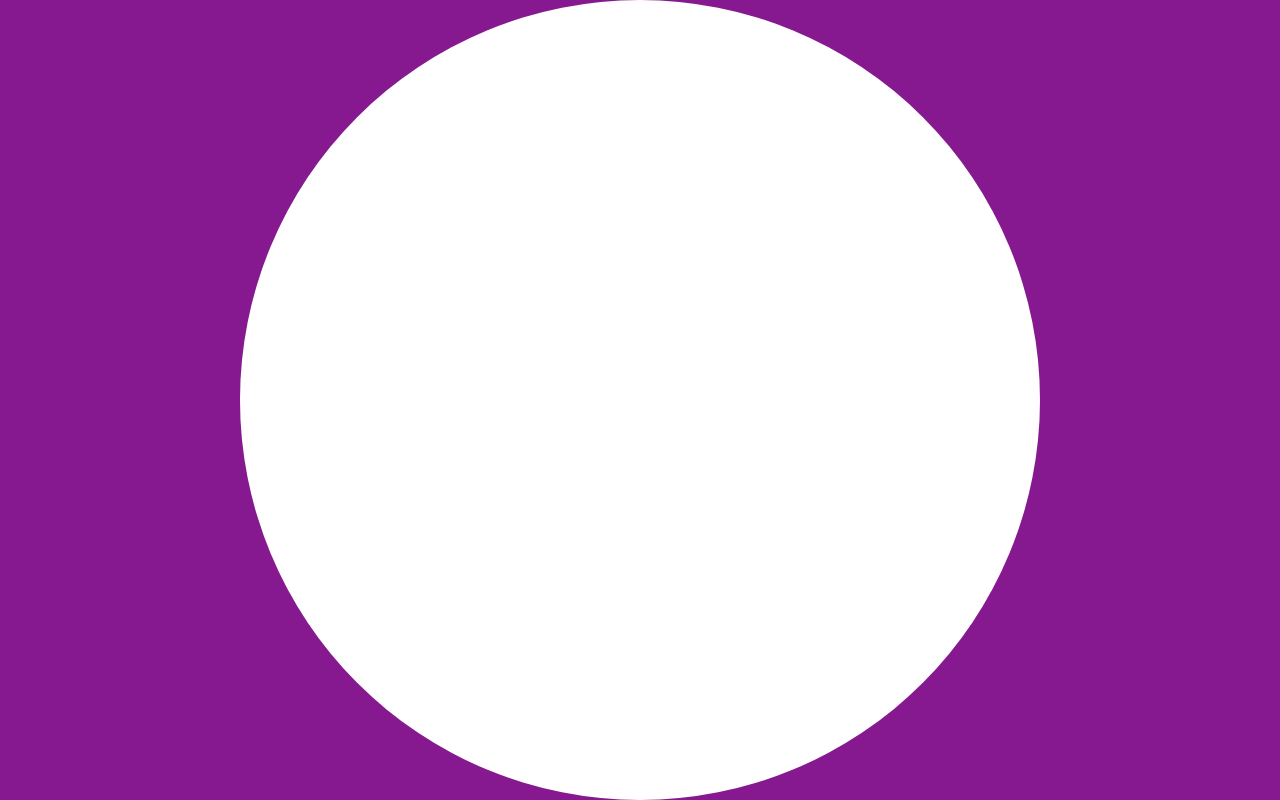
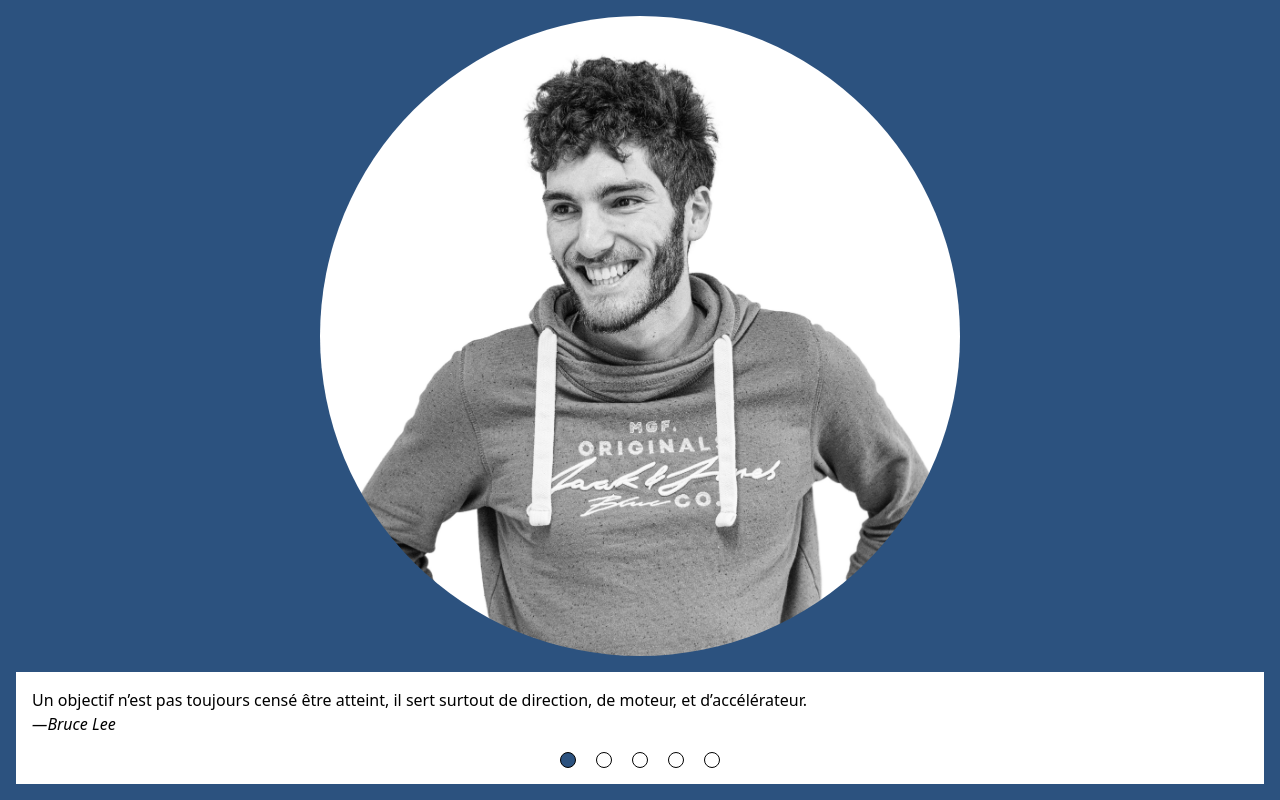
Before and after one commit to Airthee/airthee-website, a Gatsby app in the folder src/apps/website-gatsby/: page / in a window 1280 px wide. Built offline with nearby package versions, Linux system fonts and the light colour scheme.

Commit message:
add hero section

```diff
--- /dev/null
+++ b/src/apps/website-gatsby/src/components/RotatingCitations.tsx
@@ -0,0 +1,30 @@
+import * as React from 'react';
+import { useInterval } from '../hooks/useInterval';
+
+export interface CitationProps {
+    message: string;
+    author: string;
+  }
+
+export function RotatingCitation(props: {citations: CitationProps[], period: number}) {
+    const [index, setIndex] = React.useState(0);
+    const currentCitation = props.citations[index];
+
+    useInterval(props.period, () => {
+      setIndex((currentIndex) => (currentIndex + 1) % (props.citations.length));
+    });
+
+    return (
+      <div className="bg-white p-4 w-full">
+        <blockquote>
+          <p>{currentCitation.message}</p>
+        </blockquote>
+        <p className="italic">—{currentCitation.author}</p>
+        <div className="mt-4 flex flex-row justify-center space-x-5">
+          {props.citations.map((_, i) => (
+            <div key={i} onClick={() => setIndex(i)} className={`border border-black h-2 w-4 h-4 rounded-full cursor-pointer ${i === index ? 'bg-primary' : ''}`}></div>
+          ))}
+        </div>
+      </div>
+    )
+  }
--- /dev/null
+++ b/src/apps/website-gatsby/src/data/citations.ts
@@ -0,0 +1,28 @@
+import { CitationProps } from "../components/RotatingCitations";
+
+export const citations: CitationProps[] = [
+  {
+    message:
+      "Un objectif n’est pas toujours censé être atteint, il sert surtout de direction, de moteur, et d’accélérateur.",
+    author: "Bruce Lee",
+  },
+  {
+    message:
+      "La seule façon de faire du bon travail est d’aimer ce que vous faites. Si vous n’avez pas encore trouvé, continuez à chercher.",
+    author: "Steve Jobs",
+  },
+  {
+    message:
+      "Croire en soi est la première étape pour atteindre un objectif. Si vous pensez que vous allez échouer, vous le ferez probablement.",
+    author: "Will Smith",
+  },
+  {
+    message:
+      "Si vous voulez mener une vie heureuse, associez-la à un objectif, et non à des personnes ou à des objets.",
+    author: "Albert Einstein",
+  },
+  {
+    message: "L'échec est le fondement de la réussite.",
+    author: "Lao Tseu",
+  },
+];
--- /dev/null
+++ b/src/apps/website-gatsby/src/data/index.ts
@@ -0,0 +1 @@
+export * from './citations'
--- /dev/null
+++ b/src/apps/website-gatsby/src/hooks/useInterval.ts
@@ -0,0 +1,11 @@
+import * as React from "react";
+import { interval } from "rxjs";
+
+export function useInterval(period: number, callback: () => void) {
+    React.useEffect(() => {
+        const subscription = interval(period)
+          .subscribe(callback)
+
+        return () => subscription.unsubscribe();
+      }, [])
+}
--- a/src/apps/website-gatsby/src/pages/index.tsx
+++ b/src/apps/website-gatsby/src/pages/index.tsx
@@ -1,15 +1,38 @@
-import * as React from "react"
+import { StaticImage } from "gatsby-plugin-image";
+import * as React from "react";
+import { citations } from "../data";
+import { RotatingCitation } from "../components/RotatingCitations";
+
+function HeroSection() {
+  return (
+    <section className="bg-primary h-screen px-4 flex justify-center items-center flex-col space-y-4">
+      <div className="max-h-[80vh] max-w-full aspect-square">
+        <StaticImage
+          className="rounded-full"
+          src="../images/me.jpg"
+          alt="Photo de moi en noir et blanc, souriant dans un style décontracté, portant un sweat"
+        />
+      </div>
+      <RotatingCitation
+        period={10_000}
+        citations={citations}
+      />
+    </section>
+  )
+}
 
 export default function IndexPage() {
   return (
     <main>
-      <section className="bg-fuchsia-800 h-screen flex justify-center items-center flex-col">
-        <div className="h-[50rem] w-[50rem] bg-white rounded-full"></div>
-      </section>
+      <HeroSection />
     </main>
-  )
+  );
 }
 
-export function Head(){
-  return <title>Home Page</title>
+export function Head() {
+  return (
+    <>
+      <title>Airthee - Welcome to my world</title>
+    </>
+  );
 }
--- a/src/apps/website-gatsby/tailwind.config.js
+++ b/src/apps/website-gatsby/tailwind.config.js
@@ -1,3 +1,5 @@
+import defaultColors from 'tailwindcss/colors';
+
 /** @type {import('tailwindcss').Config} */
 module.exports = {
   content: [
@@ -5,6 +7,14 @@
     `./src/components/**/*.{js,jsx,ts,tsx}`,
   ],
   theme: {
+    colors: {
+      ...defaultColors,
+      primary: '#2C527F',
+      'primary-light': "#B0C4DC",
+      secondary: '#C38D37',
+      'secondary-light': '#FFEAC8',
+      'secondary-lighten': '#E7EBEF'
+    },
     extend: {},
   },
   plugins: [],
```
Also changed, not shown: src/apps/website-gatsby/package.json (+5 -4 lines), src/apps/website-gatsby/src/images/me.jpg (added), 1 other file (tests, documents, lock files or other folders).
